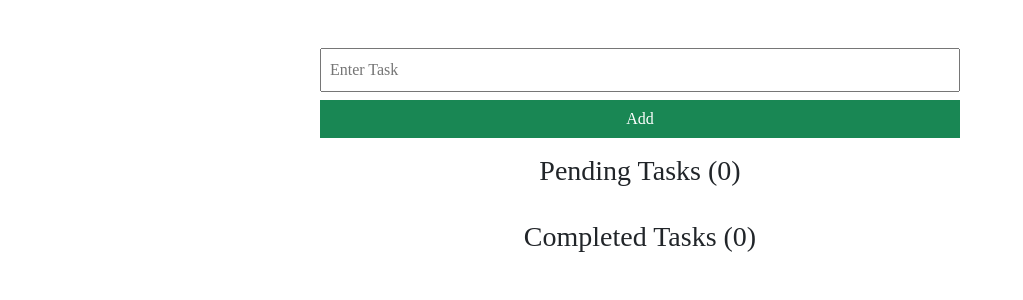
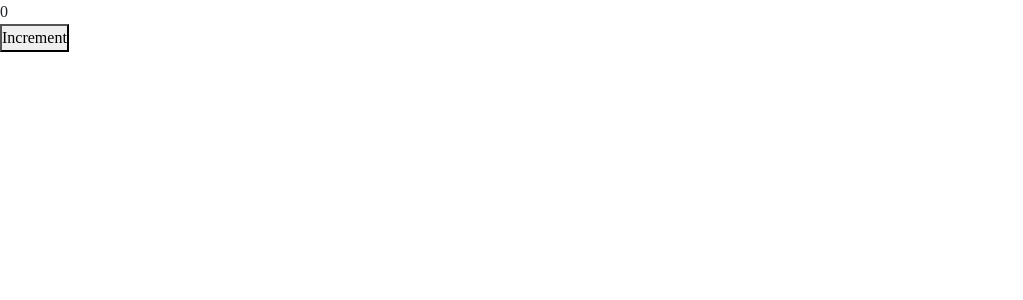
Before and after one commit to mern-trainer/Risin-Batch-ReactJS, a React (Vite) app: page / in a window 1280 px wide. Shown: the top 300 px of the page, without its empty margins (0-1023 px from the left). Built offline with nearby package versions, Linux system fonts and the light colour scheme; a web font is replaced by a local one.

Commit message:
context sample

```diff
--- a/src/App.jsx
+++ b/src/App.jsx
@@ -1,4 +1,4 @@
-import { Fragment } from "react"
+import { createContext, Fragment, useState } from "react"
 import LandingPage from "./Pages/LandingPage"
 import ArrayMapping from "./Pages/ArrayMapping"
 import ShopPages from "./Pages/ShopPages"
@@ -7,18 +7,31 @@ import PasswordGenerator from "./Pages/PasswordGenerator"
 import TodoList from "./Pages/TodoList"
 import A from "./Pages/A"
 import { Toaster } from "react-hot-toast"
+import Context from "./Pages/ContextSample"
+
+// context api => Provide a way to pass data through the component tree without having to pass props down manually at every level
+// global state management
+// prop drilling => Passing data from parent to child
+
+// createContext => a function that returns a context object
+
+export const MyContext = createContext()
 
 const App = () => {
-    return <Fragment>
+
+    const [counter, setCounter] = useState(0)
+
+    return <MyContext.Provider value={{ counter, setCounter }}>
         {/* <LandingPage /> */}
         {/* <ShopPages /> */}
         {/* <States /> */}
         {/* <PasswordGenerator /> */}
-        <TodoList />
+        {/* <TodoList /> */}
+        <Context />
         {/* <A /> */}
         {/* <ArrayMapping /> */}
         <Toaster position="top-right"/>
-    </Fragment>
+    </MyContext.Provider>
 }
 
 export default App
--- /dev/null
+++ b/src/Pages/ContextSample.jsx
@@ -0,0 +1,16 @@
+import { useContext } from "react"
+import { MyContext } from "../App"
+
+const Context = () => {
+
+    const { counter, setCounter } = useContext(MyContext)
+
+    return <div>
+        {counter}
+        <div>
+            <button onClick={() => setCounter(counter + 1)}>Increment</button>
+        </div>
+    </div>
+}
+
+export default Context
--- a/src/Pages/TodoList.jsx
+++ b/src/Pages/TodoList.jsx
@@ -3,6 +3,8 @@ import toast from 'react-hot-toast';
 import TaskList from '../Components/TaskList';
 import { v4 as uuidv4 } from "uuid"
 import SingleTaskView from '../Components/SingleTaskView';
+
+// Context api
 
 const TodoList = () => {
 
```
